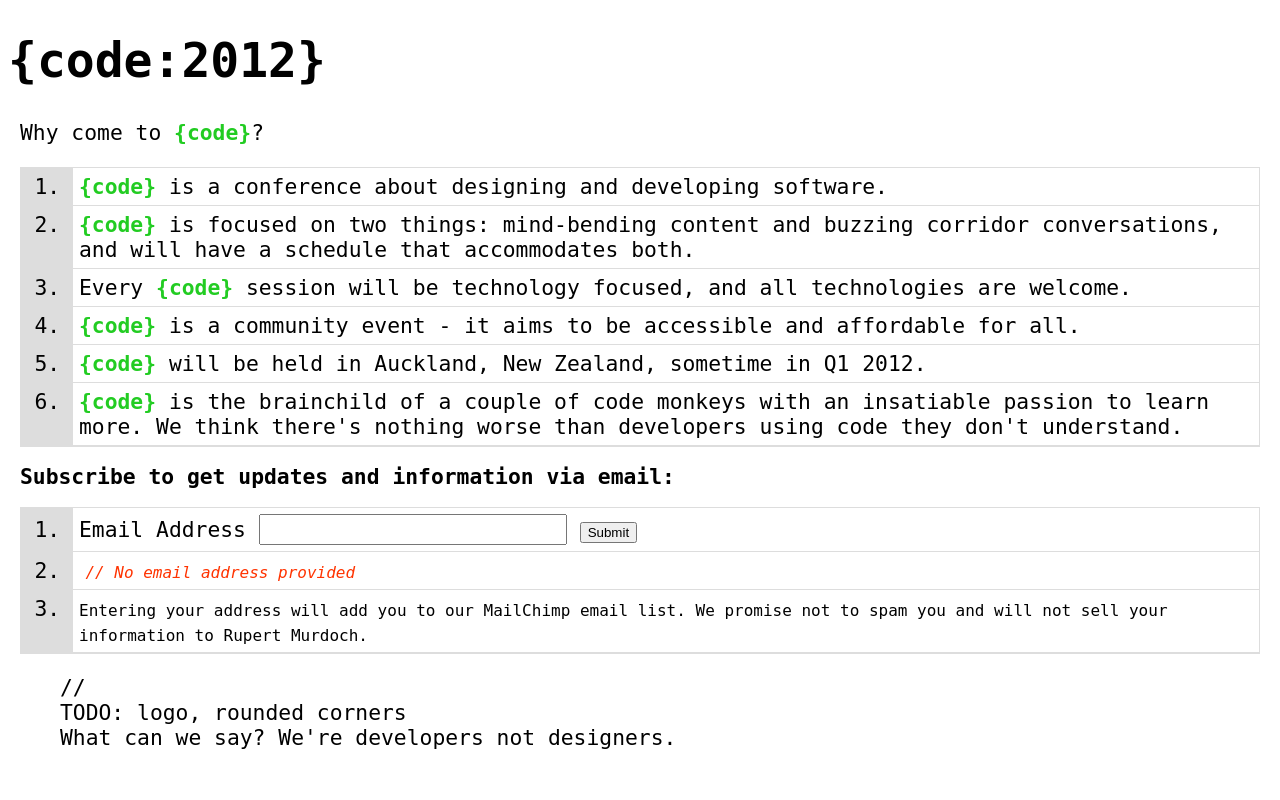
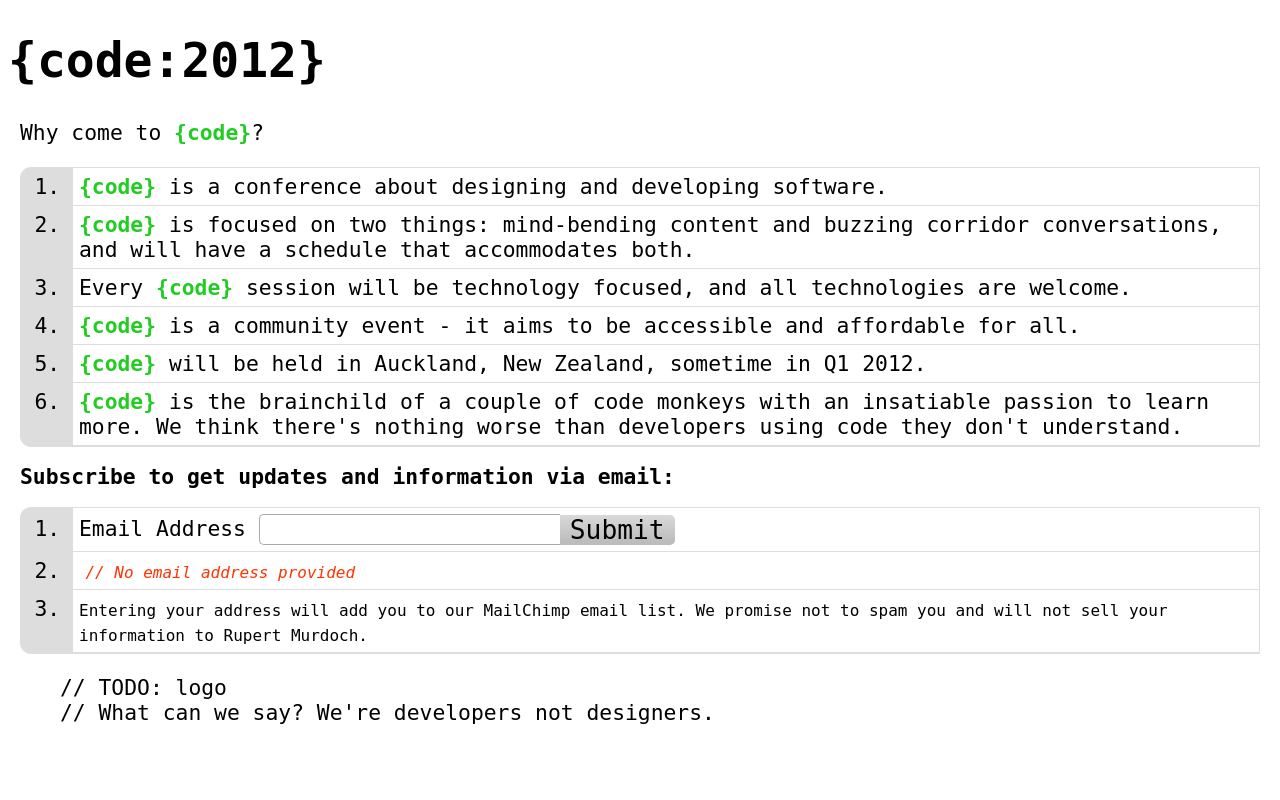
Before and after one commit to wombleton/code2012, a PHP site: page /?ajax=1 in a window 1280 px wide. Run offline with PHP 8.4, Linux system fonts and the light colour scheme; data that the repository does not hold is empty; some libraries are stand-ins or nearby versions.

Commit message:
Rounded corners

```diff
--- a/index.php
+++ b/index.php
@@ -49,8 +49,7 @@ Watch this space...
 <form id="signupform" action="<?=$_SERVER['PHP_SELF']; ?>" method="get">
 	<ol>
 		<li><label for="email" id="address-label">Email Address</label>
-			<input type="text" name="email" id="email" />
-			<input type="submit" name="submit" value="Submit" class="btn" alt="Join" /></li>
+			<input type="text" name="email" id="email" /><input type="submit" name="submit" value="Submit" class="btn" alt="Join" /></li>
 		<li><span id="response"><? require_once('inc/store-address.php'); if($_GET['submit']){ echo storeAddress(); } ?></span></li>
 		<li><span id="no-spam">Entering your address will add you to our MailChimp email list. We promise not to spam you and will not sell your information to Rupert Murdoch.</span></li>
 	</ol>
@@ -59,7 +58,7 @@ Watch this space...
 
 <section>
 <ul class="comments">
-  <li>TODO: logo, rounded corners</li>
+  <li>TODO: logo</li>
   <li>What can we say? We're developers not designers.</li>
 </ul>
 </section>
--- a/style.css
+++ b/style.css
@@ -1,12 +1,11 @@
 body {
   font-family: monospace;
   font-size: 16pt;
-
 }
 
 h1 {
-	font-size:36pt;
-	font-weight:bold;
+  font-size: 36pt;
+  font-weight: bold;
 }
 
 section h1 {
@@ -15,55 +14,70 @@ section h1 {
 
 fieldset {
   padding: 12px;
-	border-left: 50px solid #ddd;
-	border-top: 1px solid #ddd;
-	border-right: 1px solid #ddd;
-	border-bottom: 1px solid #ddd;
+  border-left: 50px solid #dddddd;
+  border-top: 1px solid #dddddd;
+  border-right: 1px solid #dddddd;
+  border-bottom: 1px solid #dddddd;
 }
 
 b {
-	color: #2c2;
-	font-weight:bold;
+  color: #22cc22;
+  font-weight: bold;
 }
 
 section {
-	display:block;
+  display: block;
   margin: 12px;
   min-width: 800px;
 }
 
 ul.comments {
-  margin:  1em 0;
+  margin: 1em 0;
 }
-
 ul.comments li {
   list-style-type: none;
   padding: 0;
   margin: 0;
 }
-
-ul.comments:before {
-  content: '//';
+ul.comments li:before {
+  content: "// ";
 }
 
 ol {
-	background: #ddd;
+  background: #dddddd;
   margin: 0px;
   padding-left: 12px;
-	border: 1px solid #ddd;
+  border: 1px solid #dddddd;
+  -moz-border-radius-topleft: 0.5em;
+  -moz-border-radius-topright: 0;
+  -moz-border-radius-bottomright: 0;
+  -moz-border-radius-bottomleft: 0.5em;
+  -webkit-border-radius: 0.5em 0 0 0.5em;
+  border-radius: 0.5em 0 0 0.5em;
 }
-
 ol li {
   margin-left: 40px;
   padding: 6px;
-	background: #fff;
-	border-bottom: 1px solid #ddd;
+  background-color: white;
+  border-bottom: 1px solid #dddddd;
 }
 
 #email {
   font-family: monospace;
   width: 300px;
   font-size: 16pt;
+  border-left: 1px solid #aaaaaa;
+  border-top: 1px solid #aaaaaa;
+  border-bottom: 1px solid #aaaaaa;
+  border-right: none;
+  padding: 3px 0 1px;
+  -moz-border-radius-topleft: 5px;
+  -moz-border-radius-topright: 0;
+  -moz-border-radius-bottomright: 0;
+  -moz-border-radius-bottomleft: 5px;
+  -webkit-border-radius: 5px 0 0 5px;
+  border-radius: 5px 0 0 5px;
+  vertical-align: middle;
 }
 
 #submit {
@@ -75,5 +89,34 @@ padding: 6px;
   font-size: 12pt;
 }
 
+#response {
+  color: #ff3300;
+  font-style: italic;
+  font-size: 12pt;
+  padding: 0.4em;
+}
 
-#response {color:#f30; font-style:italic; font-size:12pt; padding:.4em;}
+input.btn {
+  font-family: monospace;
+  font-size: 1.231em;
+  padding: 0 10px;
+  background-color: rgba(216, 216, 216, 0.8);
+  background-image: -webkit-gradient(linear, 0% 0%, 0% 90%, from(rgba(216, 216, 216, 0.8)), to(rgba(184, 184, 184, 0.9)));
+  background-image: -moz-linear-gradient(rgba(184, 184, 184, 0.9) 0%, rgba(184, 184, 184, 0.9) 90%);
+  -moz-border-radius-topleft: 0;
+  -moz-border-radius-topright: 5px;
+  -moz-border-radius-bottomright: 5px;
+  -moz-border-radius-bottomleft: 0;
+  -webkit-border-radius: 0 5px 5px 0;
+  border-radius: 0 5px 5px 0;
+  border: 0;
+  vertical-align: middle;
+  margin: 0;
+  cursor: pointer;
+}
+input.btn:hover {
+  background-color: #555555;
+  background-image: -webkit-gradient(linear, 0% 0%, 0% 90%, from(#555555), to(#666666));
+  background-image: -moz-linear-gradient(#666666 0%, #666666 90%);
+  color: white;
+}
--- /dev/null
+++ b/style.sass
@@ -0,0 +1,99 @@
+@mixin gradient($start, $stop)
+  background-color: $start
+  background-image: -webkit-gradient(linear, 0% 0%, 0% 90%, from($start), to($stop))
+  background-image: -moz-linear-gradient($stop 0%, $stop 90%)
+
+@mixin border-radius($tl, $tr, $br, $bl)
+  -moz-border-radius-topleft: $tl
+  -moz-border-radius-topright: $tr
+  -moz-border-radius-bottomright: $br
+  -moz-border-radius-bottomleft: $bl
+  -webkit-border-radius: $tl $tr $br $bl
+  border-radius: $tl $tr $br $bl
+
+body
+  font-family: monospace
+  font-size: 16pt
+
+h1
+  font-size: 36pt
+  font-weight: bold
+
+section h1
+  font-size: inherit
+
+fieldset
+  padding: 12px
+  border-left: 50px solid #ddd
+  border-top: 1px solid #ddd
+  border-right: 1px solid #ddd
+  border-bottom: 1px solid #ddd
+
+b
+  color: #2c2
+  font-weight: bold
+
+section
+  display: block
+  margin: 12px
+  min-width: 800px
+
+ul.comments
+  margin: 1em 0
+  li
+    list-style-type: none
+    padding: 0
+    margin: 0
+    &:before
+      content: '// '
+
+ol
+  background: #ddd
+  margin: 0px
+  padding-left: 12px
+  border: 1px solid #ddd
+  @include border-radius(0.5em, 0, 0, 0.5em)
+  li
+    margin-left: 40px
+    padding: 6px
+    background-color: white
+    border-bottom: 1px solid #ddd
+
+#email
+  font-family: monospace
+  width: 300px
+  font-size: 16pt
+  border-left: 1px solid #aaa
+  border-top: 1px solid #aaa
+  border-bottom: 1px solid #aaa
+  border-right: none
+  padding: 3px 0 1px
+  @include border-radius(5px, 0, 0, 5px)
+  vertical-align: middle
+
+#submit
+  font-family: monospace
+  font-size: 14pt
+
+#no-spam
+  font-size: 12pt
+
+#response
+  color: #f30
+  font-style: italic
+  font-size: 12pt
+  padding: .4em
+
+input.btn
+  font-family: monospace
+  font-size: 1.231em
+  padding: 0 10px
+  @include gradient(rgba(216, 216, 216, 0.8), rgba(184, 184, 184, 0.9))
+  @include border-radius(0, 5px, 5px, 0)
+  border: 0
+  vertical-align: middle
+  margin: 0
+  cursor: pointer
+  &:hover
+    @include gradient(#555, #666)
+    color: white
```
Lines whose indentation alone changed are shown as unchanged.
